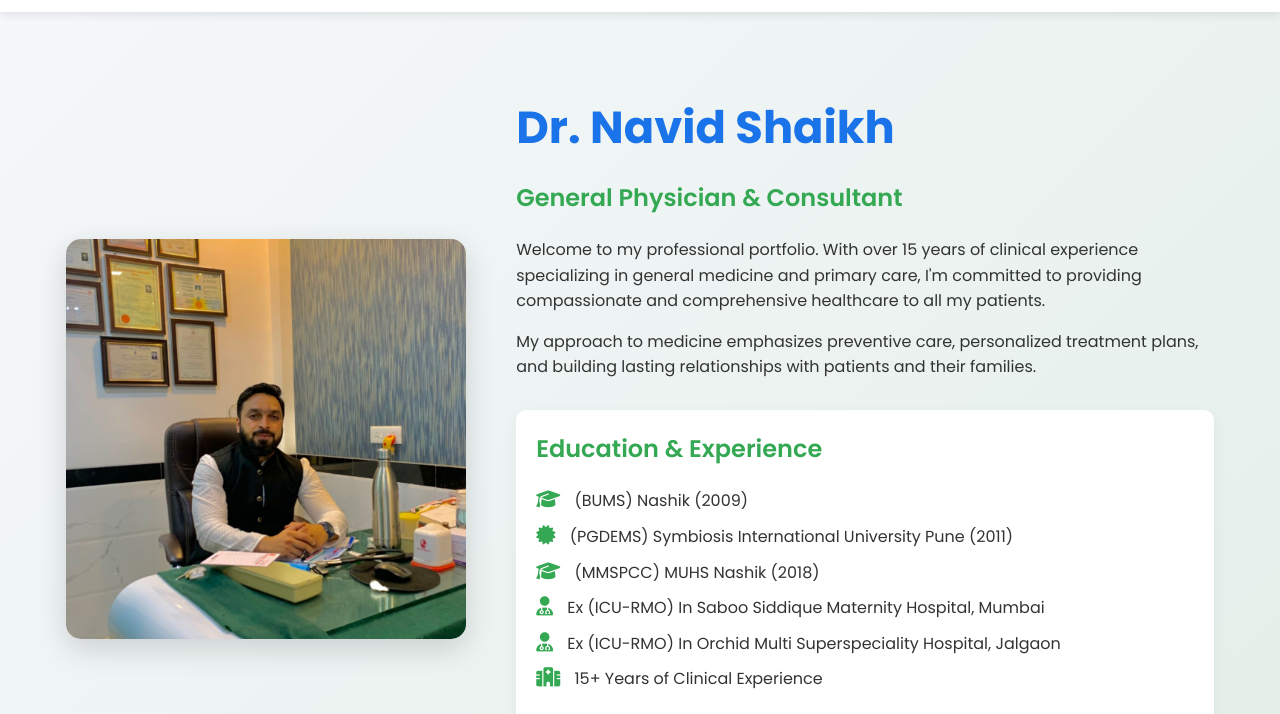
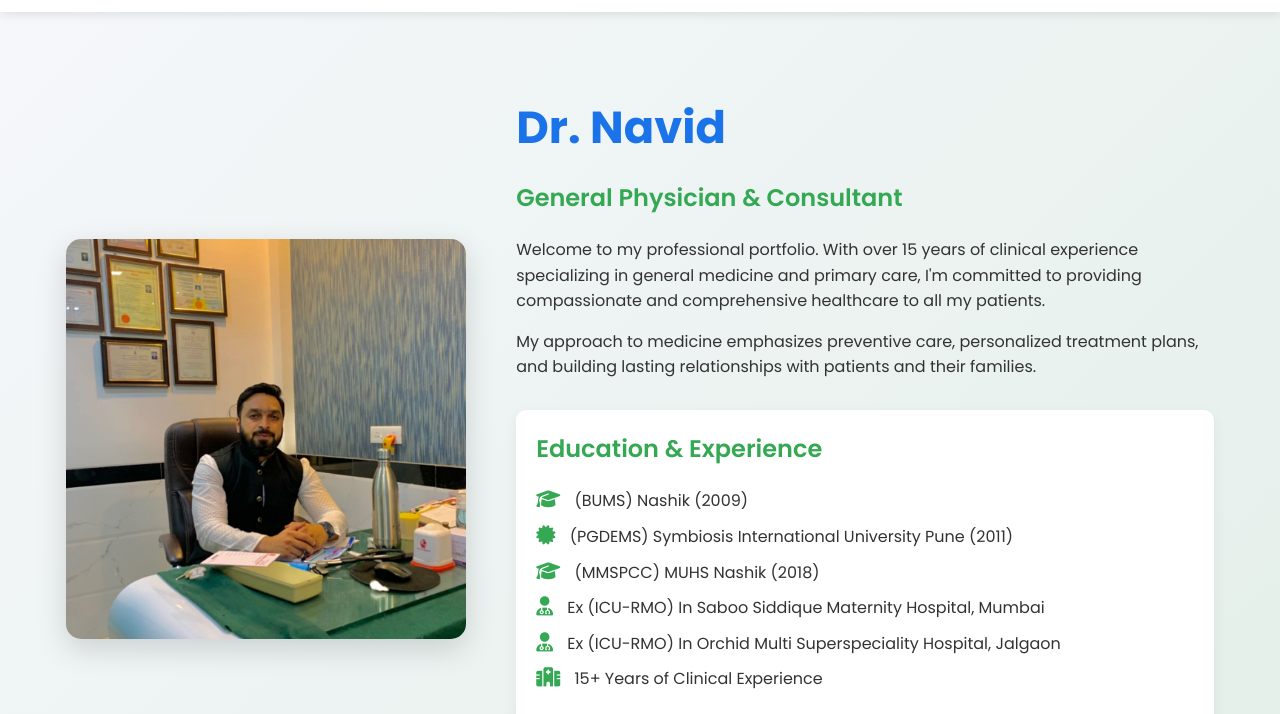
Before and after one commit to TheAjazAli/Dr_Navidshaikh, a plain HTML site: page index.html in a window 1280 px wide. Shown: the part 68-782 px from the top of the page. Drawn offline with nearby package versions, Linux system fonts and the light colour scheme.

Commit message:
Update index.html

```diff
--- a/index.html
+++ b/index.html
@@ -6,7 +6,7 @@
     <meta name="viewport" content="width=device-width, initial-scale=1.0">
     <link rel="icon" type="image/png" href="favicon.webp">
     <link href="https://cdn.jsdelivr.net/npm/aos@2.3.4/dist/aos.css" rel="stylesheet">
-    <title>Dr. Navid </title>
+    <title>Dr. Navid Shaikh</title>
     <title>Dr. Navid Shaikh-Doctor in Jalgaon | Clinic Services</title>
     <meta name="description"content=" Dr. Navid Shaikh - an experienced Unani doctor and general physician in Jalgaon. View clinic services, timings, and location.">
     <meta http-equiv="X-UA-Compatible" content="IE=edge">
@@ -64,7 +64,7 @@
 
                     </div>
                     <div class="hero-text">
-                        <h1>Dr. Navid Shaikh</h1>
+                        <h1>Dr. Navid </h1>
 
                         <h3>General Physician & Consultant</h3>
 
```
